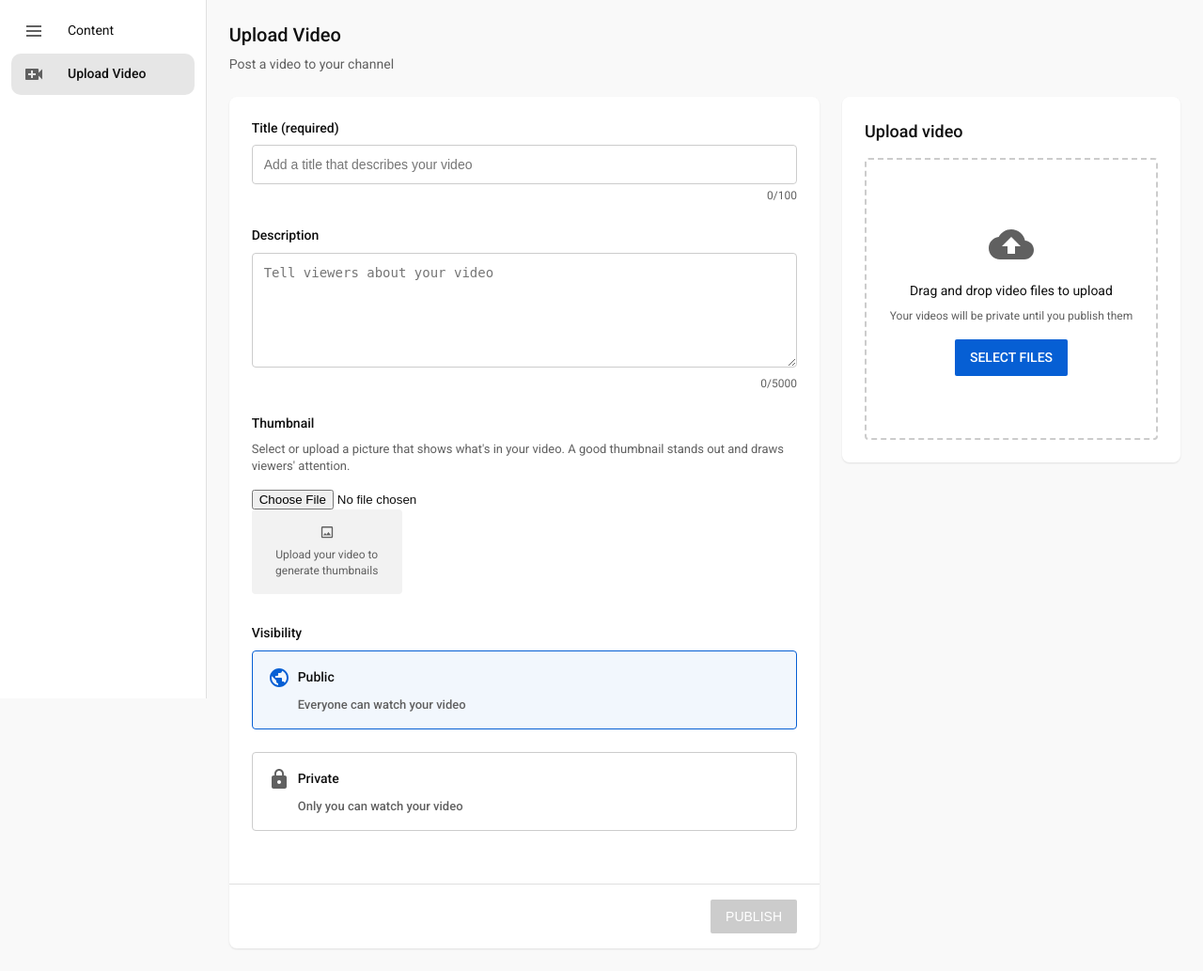
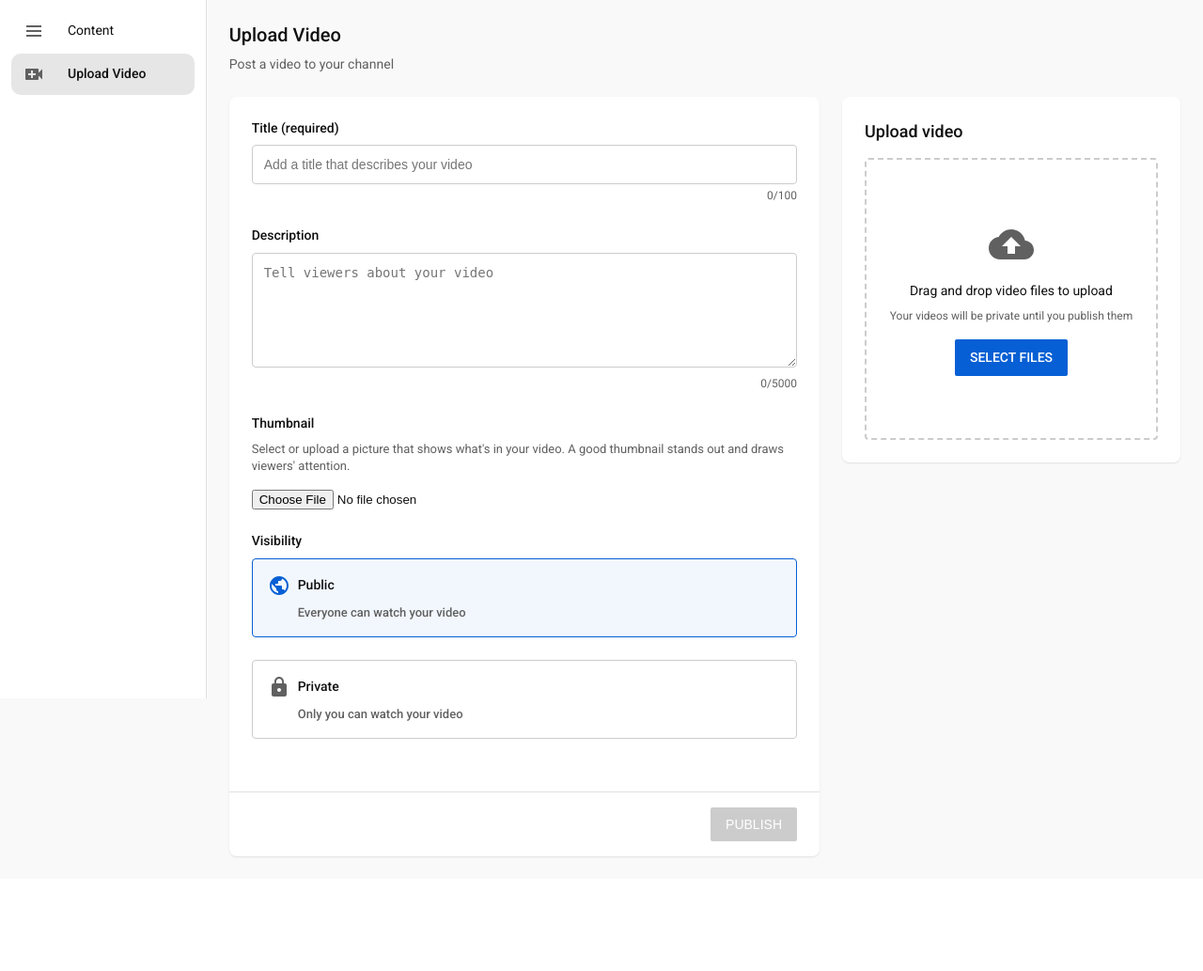
Before and after one commit to TazkieCT/ZouTube, a PHP site: page /upload.php in a window 1280 px wide. Shown: the part 57-1090 px from the top of the page at 94% size. After the commit the page ends 969 px from the top, so only its background shows below. Run offline with PHP 8.4, Linux system fonts and the light colour scheme; the visitor is signed in with stand-in values (Sample User, id 1).

Commit message:
Format: remove unnecessary component

```diff
--- a/upload.php
+++ b/upload.php
@@ -214,17 +214,17 @@ if ($_SERVER['REQUEST_METHOD'] === 'POST') {
                                     <p class="thumbnail-help">Select or upload a picture that shows what's in your video. A good thumbnail stands out and draws viewers' attention.</p>
 
                                     <input type="file" name="thumbnailFile" id="thumbnailFile" accept="image/*">
-                                    <div class="thumbnails-container" id="thumbnailsContainer">
+                                    <!-- Ini biar bisa ngambil durasi videonya -->
+                                    <input type="hidden" name="videoDuration" id="videoDurationInput">
+                                    <!-- <div class="thumbnails-container" id="thumbnailsContainer">
                                         <div class="thumbnail-placeholder">
                                             <svg viewBox="0 0 24 24" width="24" height="24">
                                                 <path d="M19 5v14H5V5h14m0-2H5c-1.1 0-2 .9-2 2v14c0 1.1.9 2 2 2h14c1.1 0 2-.9 2-2V5c0-1.1-.9-2-2-2z"></path>
                                                 <path d="M14.14 11.86l-3 3.87L9 13.14 6 17h12l-3.86-5.14z"></path>
                                             </svg>
                                             <p>Upload your video to generate thumbnails</p>
-                                            <!-- Ini biar bisa ngambil durasi videonya -->
-                                            <input type="hidden" name="videoDuration" id="videoDurationInput">
                                         </div>
-                                    </div>
+                                    </div> -->
                                 </div>
                                 <div class="form-group">
                                     <label>Visibility</label>
```
